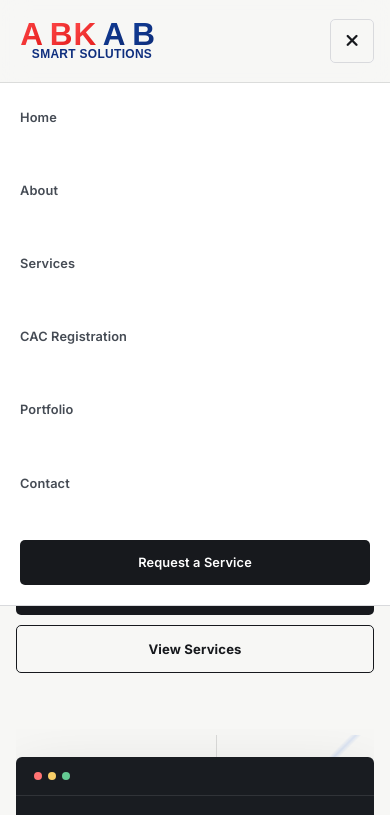
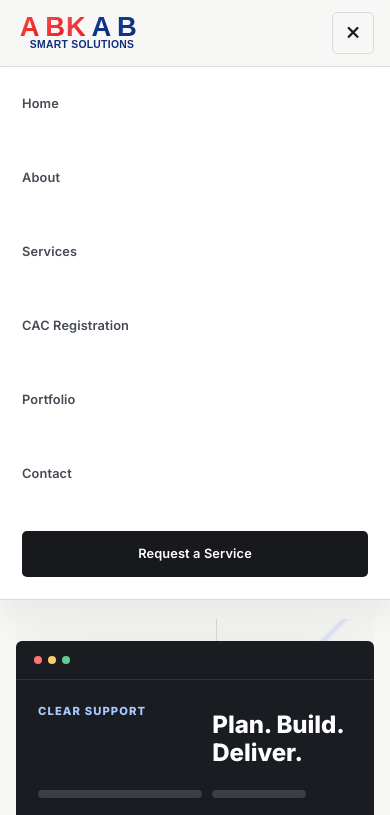
Before and after one commit to AlheriFoundation/ABKAB-SMART-SOLUTION, a plain HTML site: page ABKAB-SMART-SOLUTION/index.html in a window 390 px wide. Both pictures are taken after a click on the button "Open navigation". Shown: the top 815 px of the page. Drawn offline with Linux system fonts and the light colour scheme.

Commit message:
updated website

```diff
--- a/ABKAB-SMART-SOLUTION/css/style.css
+++ b/ABKAB-SMART-SOLUTION/css/style.css
@@ -385,3 +385,36 @@ body::before, body::after, .hero::after, .page-hero::after, .cta-band::before {
   .page-portfolio .project-info { padding: 0; }
   .page-request .request-layout { grid-template-columns: 1fr; }
 }
+
+@media (max-width: 850px) {
+  .site-header { background: rgba(247,247,245,.96); }
+  .nav-container { min-height: 72px; gap: 16px; }
+  .brand-logo-image { width: 142px; }
+  .nav-toggle { width: 42px; height: 42px; }
+  .main-nav { box-shadow: 0 18px 30px rgba(23,25,29,.06); }
+  .main-nav.open ul { padding: 14px 22px 22px; }
+  .main-nav a { min-height: 46px; display: flex; align-items: center; }
+  .main-nav .nav-cta { justify-content: center; }
+  .hero { padding-top: clamp(78px, 14vw, 118px); }
+  .hero-grid { gap: 42px; }
+  .hero-copy { max-width: 52ch; }
+}
+
+@media (max-width: 560px) {
+  .nav-container { min-height: 66px; }
+  .brand-logo-image { width: 132px; }
+  .hero { padding: 76px 0 72px; }
+  .hero h1 { max-width: 12ch; font-size: clamp(2.55rem, 12.5vw, 3.55rem); line-height: .99; }
+  .hero-copy { max-width: 34ch; margin-top: 22px; line-height: 1.62; }
+  .hero-actions { margin-top: 28px; }
+  .hero-art { min-height: 286px; }
+  .service-card { padding: 26px 0; }
+  .service-card h3, .service-card h2 { line-height: 1.08; }
+  .service-card p { margin-top: 4px; line-height: 1.55; }
+  .page-portfolio .project-card img { aspect-ratio: 1.28; }
+  .page-portfolio .project-info h2 { line-height: 1.02; }
+  .page-request .request-form fieldset { margin-top: 30px; }
+  .field { gap: 8px; }
+  .field input, .field select, .field textarea { min-height: 50px; }
+  .site-footer { padding-bottom: 28px; }
+}
```
